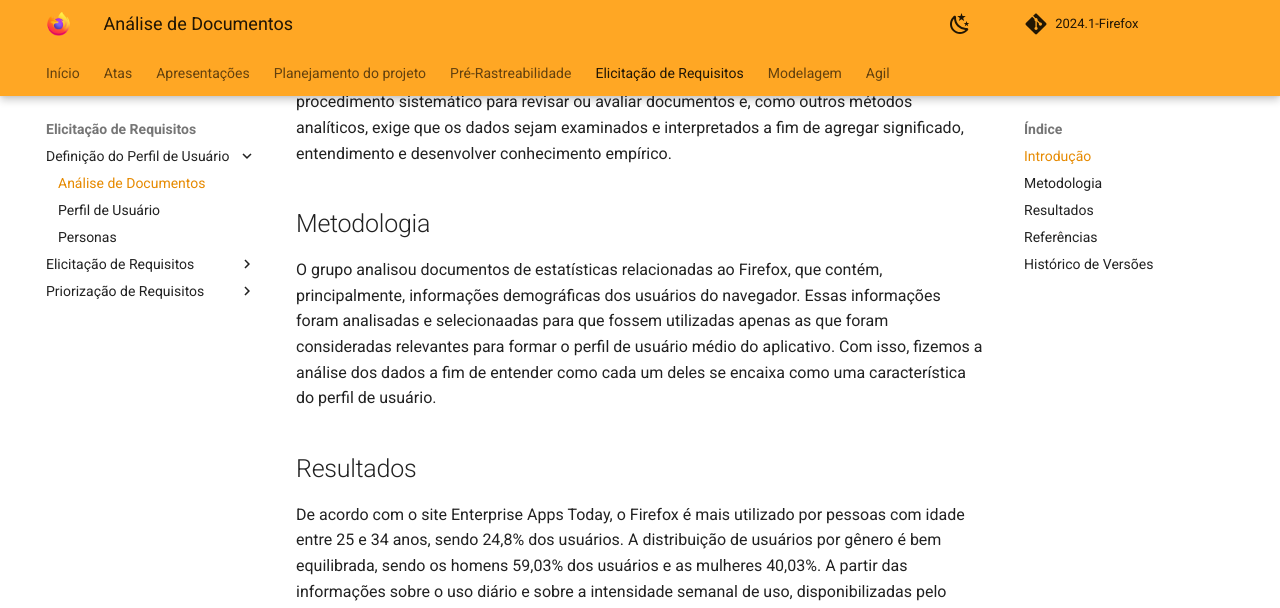
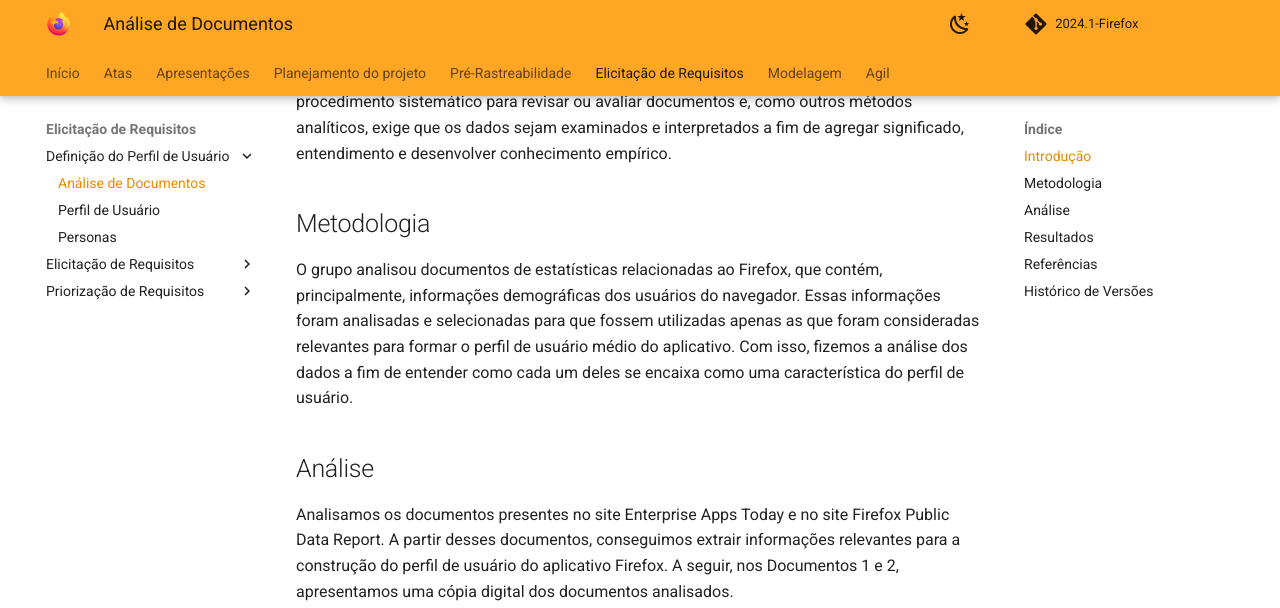
Before and after one commit to martinsglucas/Requisitos-de-Software, an MkDocs documentation site: the page built from docs/elicitacao/perfil_usuario/analise_documento.md, in a window 1280 px wide and 1400 px high, scrolled down 266 px. Shown: the top 608 px of the window. Built offline with MkDocs 1.6.1 and Material for MkDocs 9.7.7, drawn with Linux system fonts in a browser that asks for light colours; comment, search, counter and statistics services are not loaded; some of the changed text lies outside the part shown.

Commit message:
update: adiciona docs analisados

```diff
--- a/docs/elicitacao/perfil_usuario/analise_documento.md
+++ b/docs/elicitacao/perfil_usuario/analise_documento.md
@@ -6,7 +6,27 @@
 
 ## Metodologia
 
-O grupo analisou documentos de estatísticas relacionadas ao Firefox, que contém, principalmente, informações demográficas dos usuários do navegador. Essas informações foram analisadas e selecionaadas para que fossem utilizadas apenas as que foram consideradas relevantes para formar o perfil de usuário médio do aplicativo. Com isso, fizemos a análise dos dados a fim de entender como cada um deles se encaixa como uma característica do perfil de usuário.
+O grupo analisou documentos de estatísticas relacionadas ao Firefox, que contém, principalmente, informações demográficas dos usuários do navegador. Essas informações foram analisadas e selecionadas para que fossem utilizadas apenas as que foram consideradas relevantes para formar o perfil de usuário médio do aplicativo. Com isso, fizemos a análise dos dados a fim de entender como cada um deles se encaixa como uma característica do perfil de usuário.
+
+## Análise
+
+Analisamos os documentos presentes no site Enterprise Apps Today e no site Firefox Public Data Report. A partir desses documentos, conseguimos extrair informações relevantes para a construção do perfil de usuário do aplicativo Firefox. A seguir, nos Documentos 1 e 2, apresentamos uma cópia digital dos documentos analisados.
+
+<center>
+
+**Documento 1**: Firefox Statistics
+
+<iframe src="https://drive.google.com/file/d/1Fh46qX121I5UnppAGz8XdcDOJbb4h-PE/preview" width="100%" height="500"></iframe>
+
+**Fonte**: [Enterprise Apps Today](https://www.enterpriseappstoday.com/stats/firefox-statistics.html), 2024.
+
+**Documento 2**: User Activity
+
+<iframe src="https://drive.google.com/file/d/1Fg2vs1JNBYFNhWCh_F9cdghaTFZuwQgp/preview" width="100%" height="500"></iframe>
+
+**Fonte**: [Firefox Public Data Report](https://data.firefox.com/dashboard/user-activity), 2024.
+
+</center>
 
 ## Resultados
 
@@ -22,5 +42,6 @@
 
 | Versão | Data | Descrição | Autor | Revisor
 |:------:|:----:|-----------|:-----:|:------:
-| 1.0 | 13/04/2024 | Criação do documento | Lucas Martins | Leornardo Sobrinho
-| 1.1 | 15/04/2024 | Adição de informações | Leornardo Sobrinho | Kallyne, Guilherme, Kauan, Davi
+| 1.0 | 13/04/2024 | Criação do documento | [Lucas Martins](https://github.com/martinsglucas) | [Leornardo Aguiar](https://github.com/Leonardo0o)
+| 1.1 | 15/04/2024 | Adição de informações | [Leornardo Aguiar](https://github.com/Leonardo0o) | [Kallyne Macedo](https://github.com/kalipassos), [Guilherme Westphall](https://github.com/west7), [Kauan Eiras](https://github.com/kauaneiras), [Davi Pierre](https://github.com/DaviPierre)
+| 1.2 | 02/06/2024 | Adição da cópia digital dos documentos analisados | [Lucas Martins](https://github.com/martinsglucas) | [Guilherme Westphall](https://github.com/west7)
```
